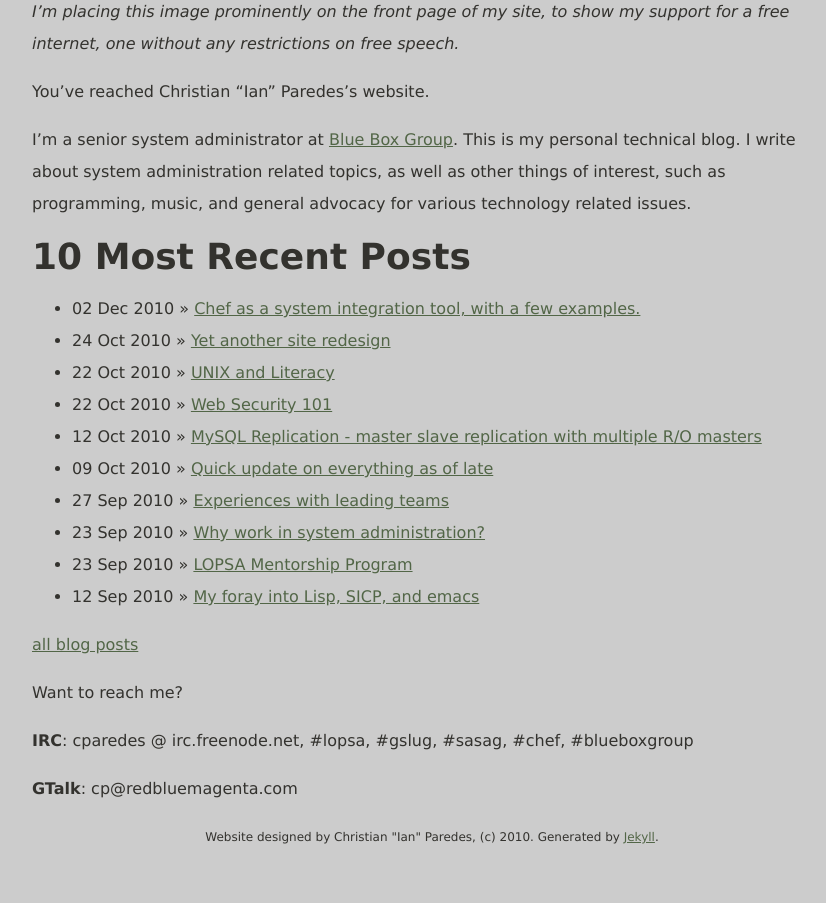
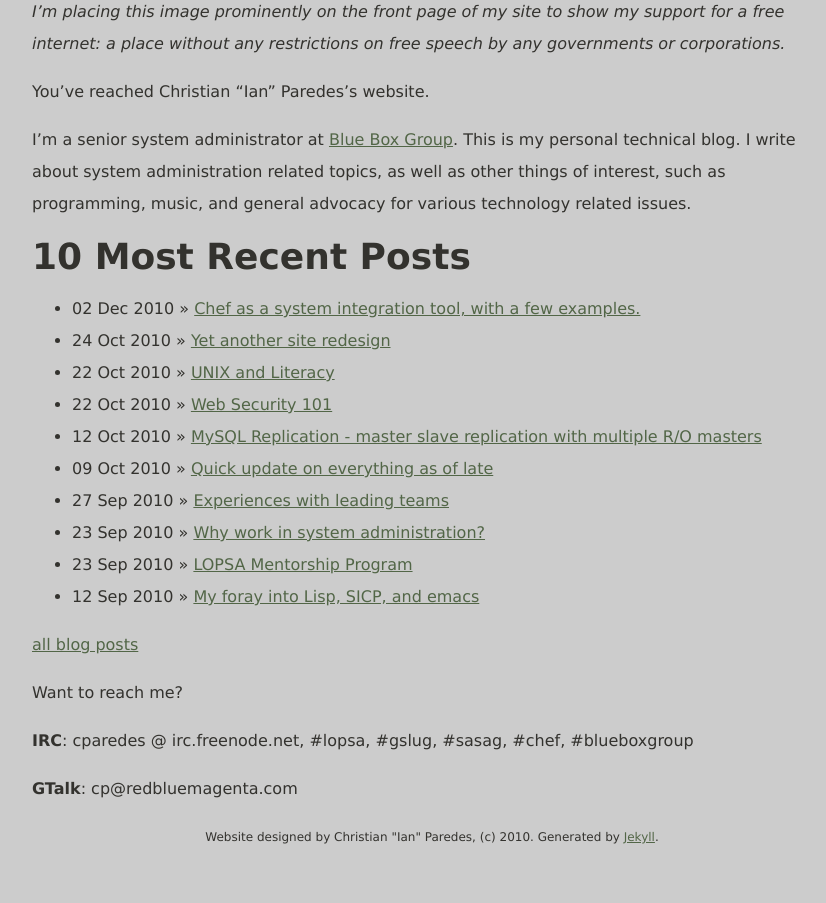
Before and after one commit to cparedes/redbluemagenta-new, a Jekyll site: the page built from index.markdown, in a window 1280 px wide. Shown: the part 520-1423 px from the top of the page, without its empty margins (208-1034 px from the left). Built offline with Jekyll 4.4.1, drawn with Linux system fonts in a browser that asks for light colours; Markdown is read by kramdown in place of the engine named in the settings; comment, search, counter and statistics services are not loaded.

```diff
--- a/index.markdown
+++ b/index.markdown
@@ -5,7 +5,7 @@ title: root
 
 <center><a href="https://www.eff.org/pages/say-no-to-online-censorship"><img src="https://w2.eff.org/images/no_censorship_button.jpg"></a></center>
 
-*I'm placing this image prominently on the front page of my site, to show my support for a free internet, one without any restrictions on free speech.*
+*I'm placing this image prominently on the front page of my site to show my support for a free internet: a place without any restrictions on free speech by any governments or corporations.*
 
 You've reached Christian "Ian" Paredes's website.
 
```
